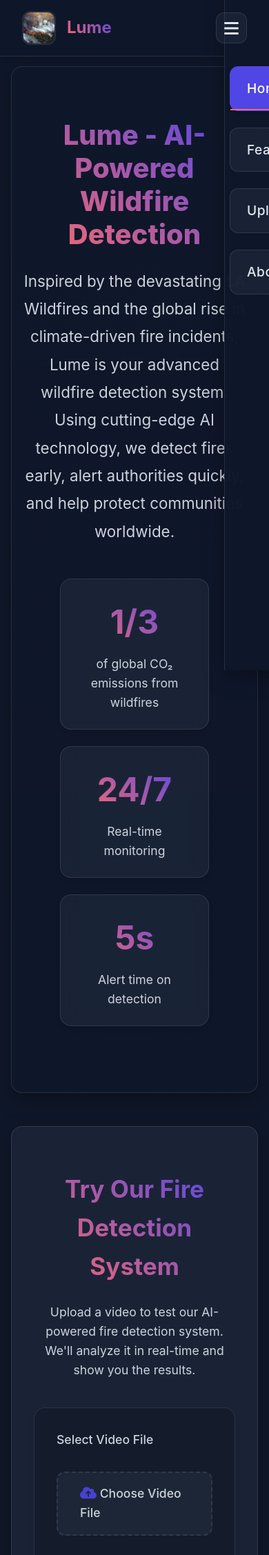
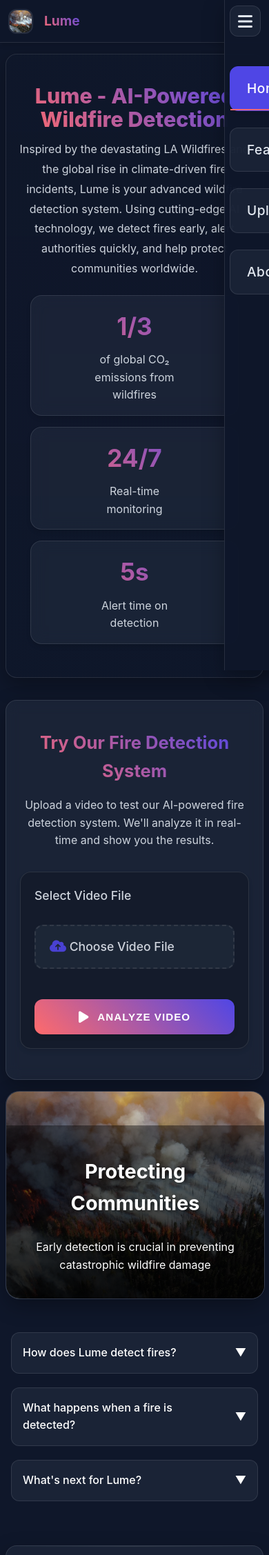
Before and after one commit to chaudharycoding/Lume, a Flask app: page / in a window 390 px wide. Shown: the top 2255 px of the page at 69% size. Run offline with Flask 3, Linux system fonts and the light colour scheme.

Commit message:
Fix mobile responsiveness and padding issues
Improvements:
- Reduced container padding for mobile (0.75rem on tablets, 0.5rem on phones)
- Fixed hero section spacing and navbar overlap
- Made stats stack vertically on mobile with proper spacing
- Improved upload section padding and form spacing
- Better video container layout for mobile
- Enhanced carousel height and control sizing
- Optimized FAQ section spacing
- Added responsive breakpoint for small phones (480px)
- Fixed navigation logo and text sizing for mobile
- Improved 'Powered by' section mobile layout

Should resolve padding and spacing issues on mobile devices

```diff
--- a/templates/index.html
+++ b/templates/index.html
@@ -524,31 +524,89 @@
 
         @media (max-width: 768px) {
             .container {
-                padding: 1rem;
+                padding: 0.75rem;
             }
 
             .hero {
-                padding: 3rem 1rem;
+                padding: 2rem 1rem;
+                margin-bottom: 2rem;
+                margin-top: 60px; /* Account for fixed navbar */
             }
 
             .hero h1 {
+                font-size: 2.2rem;
+                line-height: 1.1;
+                margin-bottom: 1rem;
+            }
+
+            .hero p {
+                font-size: 1.1rem;
+                margin-bottom: 2rem;
+                padding: 0 0.5rem;
+            }
+
+            .stats {
+                gap: 1rem;
+                margin: 2rem 0;
+                flex-direction: column;
+            }
+
+            .stat-item {
+                padding: 1.25rem 1.5rem;
+                margin: 0 auto;
+                max-width: 280px;
+                width: 100%;
+            }
+
+            .stat-number {
                 font-size: 2.5rem;
             }
 
-            .stats {
-                gap: 1.5rem;
+            .upload-section {
+                padding: 1.5rem;
+                margin: 1.5rem auto;
             }
 
-            .stat-item {
-                padding: 1.5rem 2rem;
+            .upload-section h2 {
+                font-size: 1.8rem;
+                margin-bottom: 1rem;
             }
 
-            .upload-section {
-                padding: 2rem;
+            .upload-section p {
+                font-size: 1rem;
+                margin-bottom: 2rem;
+                padding: 0;
+            }
+
+            .upload-form {
+                padding: 1.5rem;
+                gap: 1.25rem;
+            }
+
+            .file-input-label {
+                padding: 1.25rem 1.5rem;
+                font-size: 0.95rem;
+            }
+
+            .upload-btn {
+                padding: 1.25rem 1.5rem;
+                font-size: 1rem;
+            }
+
+            .videos-container {
+                flex-direction: column;
+                gap: 1.5rem;
+                margin-top: 1.5rem;
+            }
+
+            .video-container {
+                min-width: auto;
+                padding: 1.25rem;
             }
 
             .carousel {
-                height: 400px;
+                height: 350px;
+                margin-bottom: 2rem;
             }
 
             .carousel-item .overlay {
@@ -559,10 +617,18 @@
                     rgba(0,0,0,0.7) 50%,
                     rgba(0,0,0,0.4) 100%
                 );
+                padding: 1.5rem;
             }
 
-            .carousel-item h2,
+            .carousel-item h2 {
+                font-size: 2.2rem;
+                transform: translateY(0);
+                opacity: 1;
+                margin-bottom: 0.75rem;
+            }
+
             .carousel-item p {
+                font-size: 1.1rem;
                 transform: translateY(0);
                 opacity: 1;
             }
@@ -570,18 +636,66 @@
             .carousel-control {
                 opacity: 1;
                 transform: translateY(-50%) scale(1);
+                width: 50px;
+                height: 50px;
+                font-size: 1.2rem;
+            }
+
+            .carousel-prev {
+                left: 1rem;
+            }
+
+            .carousel-next {
+                right: 1rem;
+            }
+
+            .faq-section {
+                margin: 3rem auto 2rem;
+                padding: 0 0.5rem;
+            }
+
+            .faq-item {
+                padding: 1.25rem;
+                margin-bottom: 1.25rem;
+            }
+
+            .faq-question {
+                font-size: 1.1rem;
+            }
+
+            .faq-answer {
+                font-size: 1rem;
+                margin-top: 1.25rem;
+                padding-left: 0.75rem;
             }
 
             .powered-by {
-                padding: 3rem 1rem;
+                padding: 2.5rem 1rem;
+                margin: 2rem auto 1rem;
             }
 
             .powered-by-text {
-                font-size: 1.2rem;
+                font-size: 1.1rem;
+                flex-direction: column;
+                gap: 1rem;
             }
 
             .powered-by img {
-                height: 65px;
+                height: 60px;
+            }
+
+            /* Navigation fixes for mobile */
+            .nav-container {
+                padding: 0.75rem 1rem;
+            }
+
+            .nav-logo {
+                width: 35px;
+                height: 35px;
+            }
+
+            .brand-text {
+                font-size: 1.3rem;
             }
         }
 
@@ -898,6 +1012,128 @@
         /* Adjust hero margin to account for fixed navbar */
         .hero {
             margin-top: 80px;
+        }
+
+        /* Additional mobile improvements */
+        @media (max-width: 480px) {
+            .container {
+                padding: 0.5rem;
+            }
+
+            .hero {
+                padding: 1.5rem 0.75rem;
+                margin-top: 70px;
+            }
+
+            .hero h1 {
+                font-size: 1.9rem;
+                margin-bottom: 0.75rem;
+            }
+
+            .hero p {
+                font-size: 1rem;
+                padding: 0 0.25rem;
+                margin-bottom: 1.5rem;
+            }
+
+            .stats {
+                margin: 1.5rem 0;
+            }
+
+            .stat-item {
+                padding: 1rem 1.25rem;
+                max-width: 260px;
+            }
+
+            .stat-number {
+                font-size: 2.2rem;
+            }
+
+            .stat-label {
+                font-size: 1rem;
+            }
+
+            .upload-section {
+                padding: 1.25rem;
+                margin: 1rem auto;
+            }
+
+            .upload-section h2 {
+                font-size: 1.6rem;
+            }
+
+            .upload-form {
+                padding: 1.25rem;
+            }
+
+            .file-input-label {
+                padding: 1rem 1.25rem;
+                font-size: 0.9rem;
+            }
+
+            .upload-btn {
+                padding: 1rem 1.25rem;
+                font-size: 0.95rem;
+            }
+
+            .carousel {
+                height: 300px;
+            }
+
+            .carousel-item h2 {
+                font-size: 1.8rem;
+            }
+
+            .carousel-item p {
+                font-size: 1rem;
+            }
+
+            .carousel-item .overlay {
+                padding: 1.25rem;
+            }
+
+            .carousel-control {
+                width: 45px;
+                height: 45px;
+                font-size: 1.1rem;
+            }
+
+            .faq-item {
+                padding: 1rem;
+            }
+
+            .faq-question {
+                font-size: 1rem;
+            }
+
+            .faq-answer {
+                font-size: 0.95rem;
+            }
+
+            .nav-container {
+                padding: 0.5rem 0.75rem;
+            }
+
+            .nav-logo {
+                width: 32px;
+                height: 32px;
+            }
+
+            .brand-text {
+                font-size: 1.2rem;
+            }
+
+            .powered-by {
+                padding: 2rem 0.75rem;
+            }
+
+            .powered-by-text {
+                font-size: 1rem;
+            }
+
+            .powered-by img {
+                height: 55px;
+            }
         }
     </style>
 </head>
```
